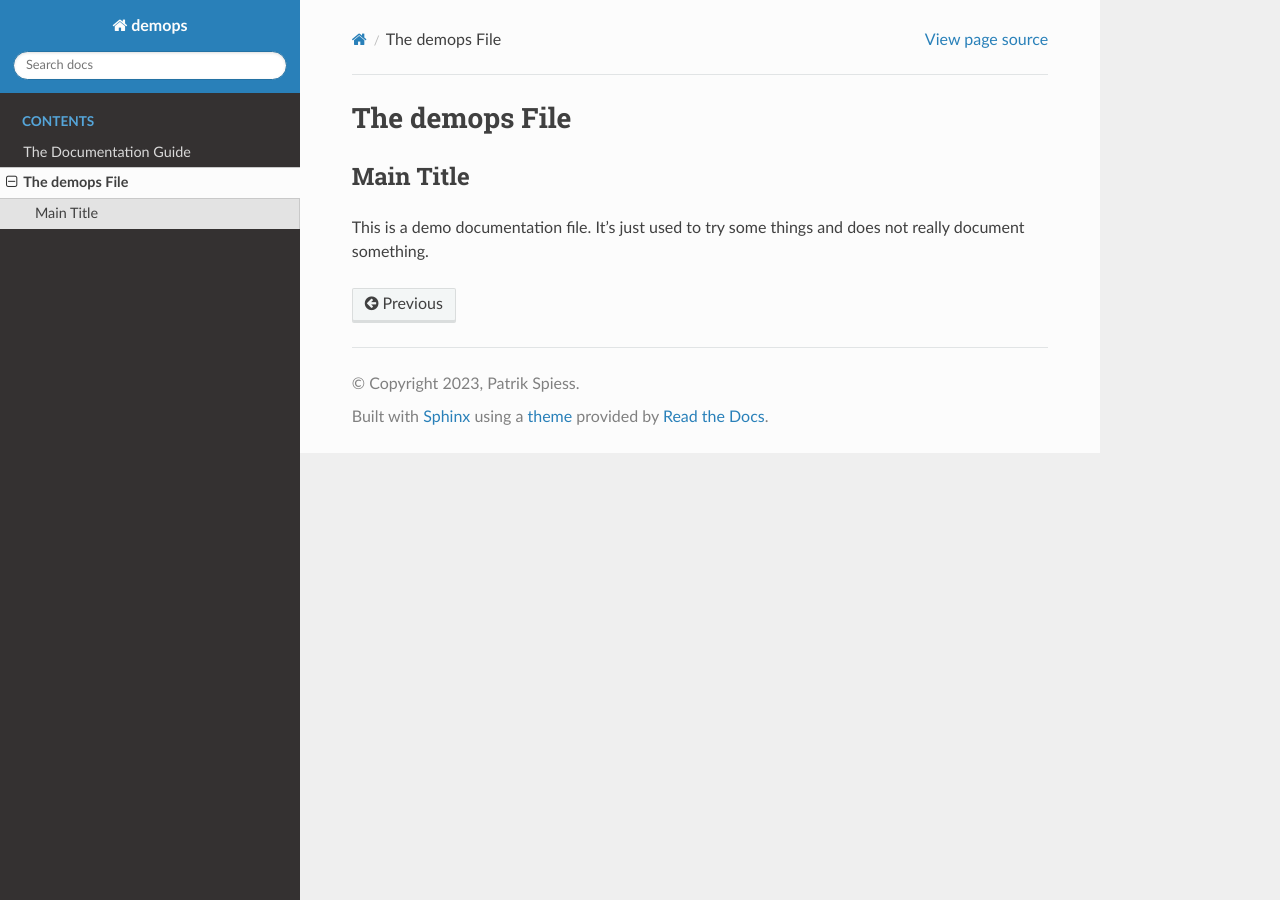
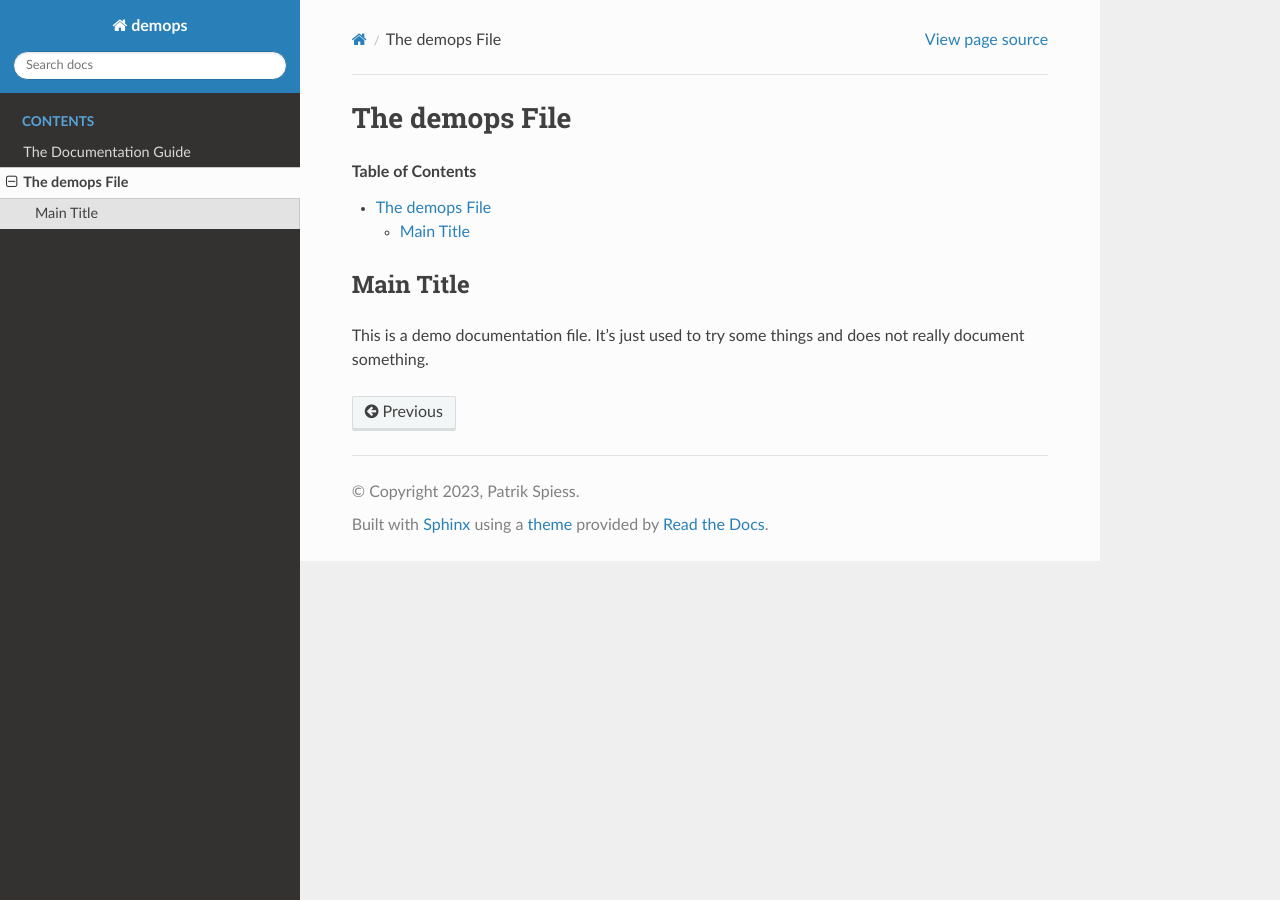
Before and after one commit to patrikspiess/demo_patrikspiess, a Sphinx documentation site: the page built from docs/source/demops.rst, in a window 1280 px wide. Built offline with Sphinx 7.4.7 and the Read the Docs theme 2.0.0, drawn with Linux system fonts in a browser that asks for light colours.

Commit message:
📝 update documentation headings

```diff
--- a/docs/source/demops.rst
+++ b/docs/source/demops.rst
@@ -1,11 +1,15 @@
-###############
+.. demops demonstration file
+
+.. _demops_main_title:
+
 The demops File
 ###############
 
-.. _demops_main_title:
+.. contents:: Table of Contents
+    :depth: 2
 
 Main Title
-==========
+**********
 
 This is a demo documentation file. It's just used to try some things and does not really document
 something.
--- a/docs/source/docsguide.rst
+++ b/docs/source/docsguide.rst
@@ -1,3 +1,5 @@
+.. demops documentation guide
+
 The Documentation Guide
 #######################
 
--- a/docs/source/index.rst
+++ b/docs/source/index.rst
@@ -4,7 +4,7 @@
    contain the root `toctree` directive.
 
 Welcome to demops's documentation!
-==================================
+##################################
 
 .. toctree::
    :maxdepth: 2
@@ -15,7 +15,7 @@
 
 
 Indices and tables
-==================
+##################
 
 * :ref:`genindex`
 * :ref:`modindex`
@@ -23,7 +23,7 @@
 
 
 Demos
-=====
+#####
 
 Go to :ref:`demops_main_title`
 
```
